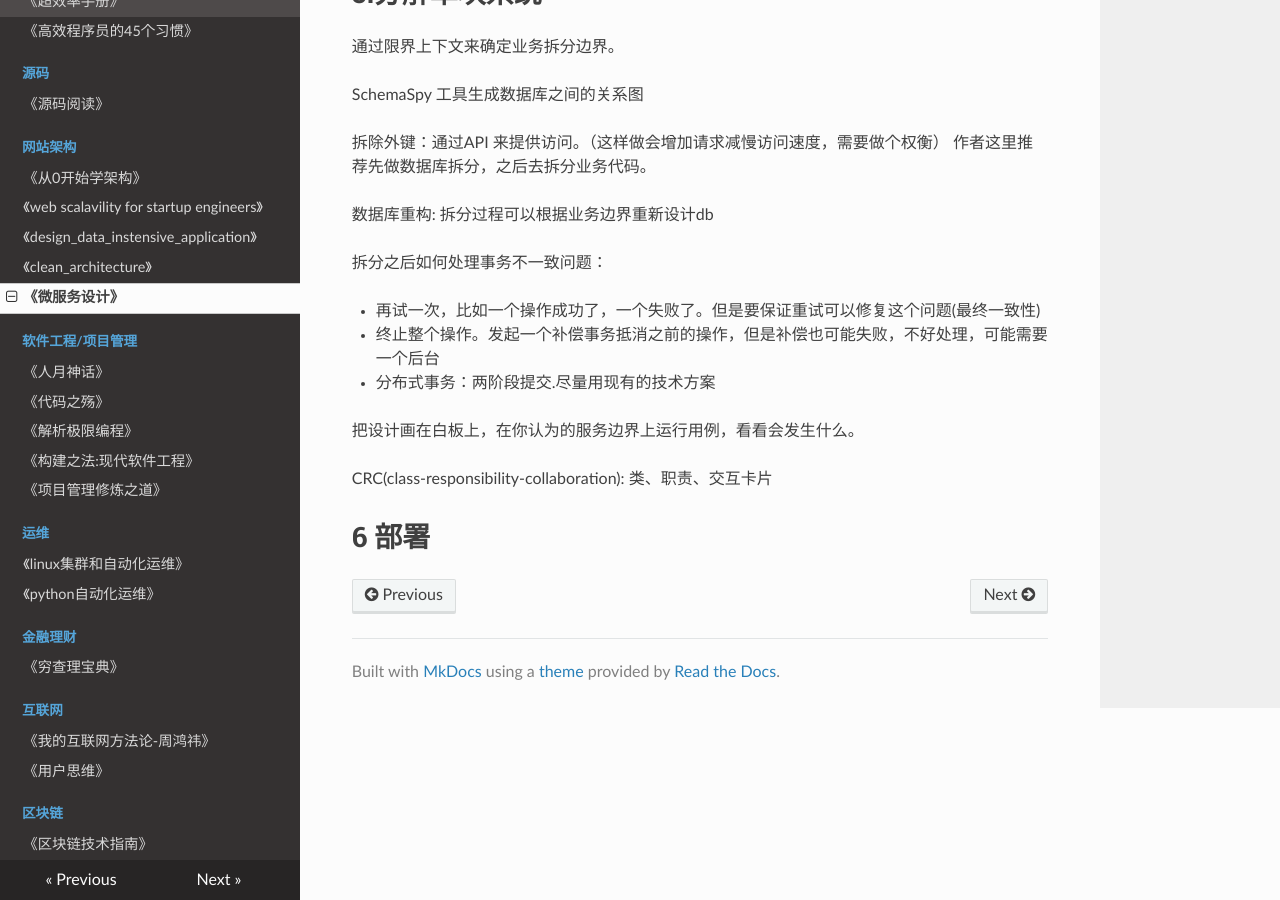
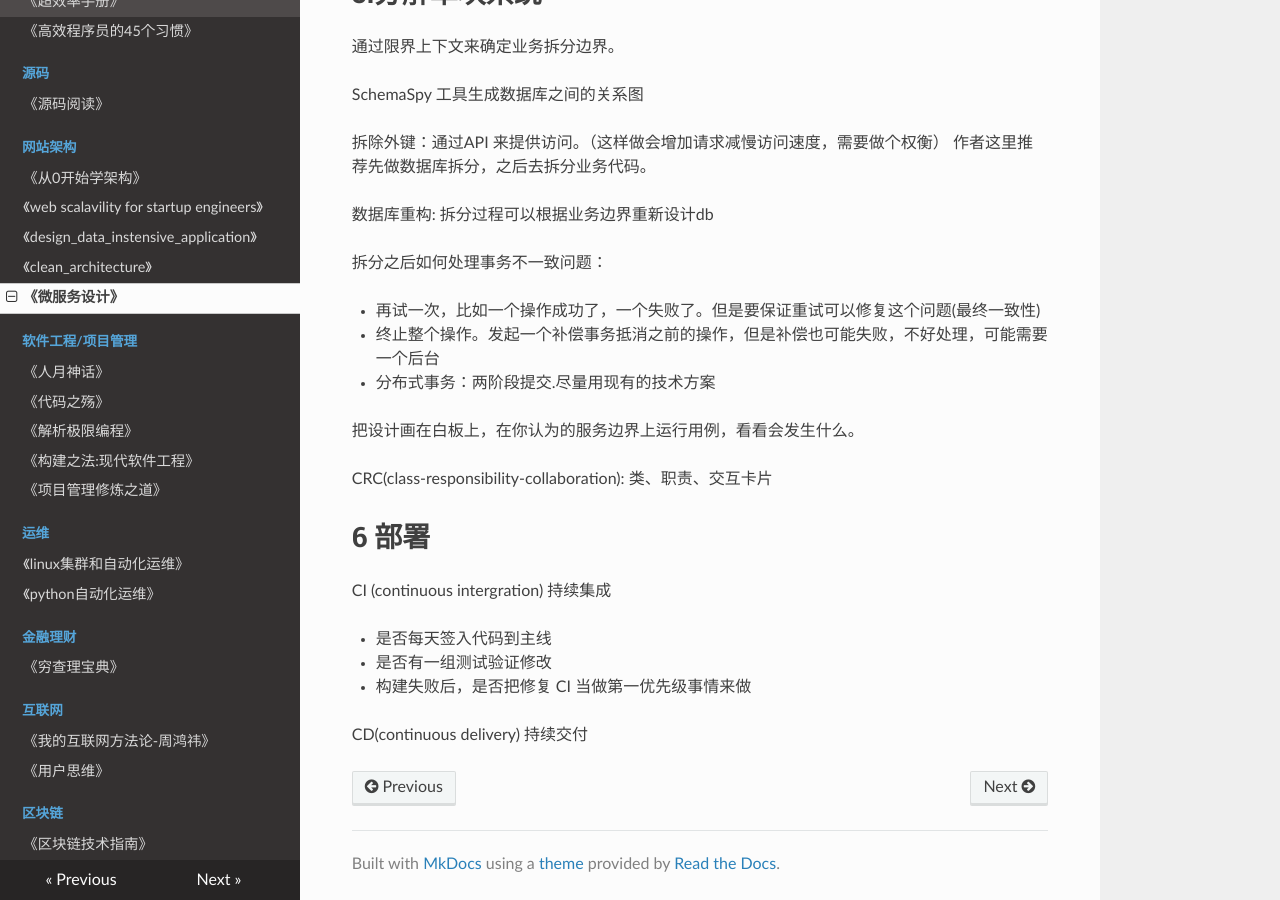
Before and after one commit to PegasusWang/booknotes, an MkDocs documentation site: the page built from docs/网站架构/微服务设计.md, in a window 1280 px wide and 900 px high, scrolled down 1445 px. Built offline with MkDocs 1.6.1, drawn with Linux system fonts in a browser that asks for light colours; nearby versions of some CDN libraries; old or Windows-style settings are respelled for this version of MkDocs.

Commit message:
微服务设计:持续集成

```diff
--- a/docs/网站架构/微服务设计.md
+++ b/docs/网站架构/微服务设计.md
@@ -87,3 +87,11 @@ CRC(class-responsibility-collaboration): 类、职责、交互卡片
 
 
 # 6 部署
+
+CI (continuous intergration) 持续集成
+
+- 是否每天签入代码到主线
+- 是否有一组测试验证修改
+- 构建失败后，是否把修复 CI 当做第一优先级事情来做
+
+CD(continuous delivery) 持续交付
```
